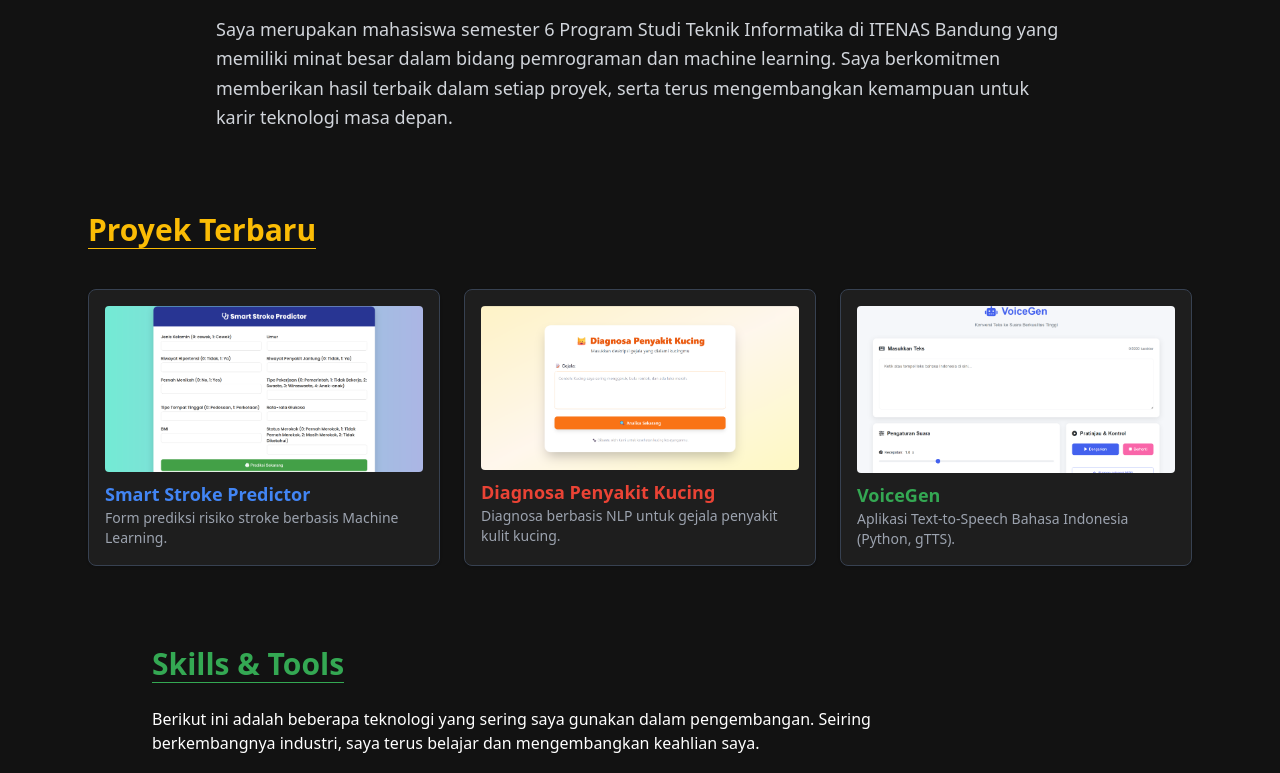
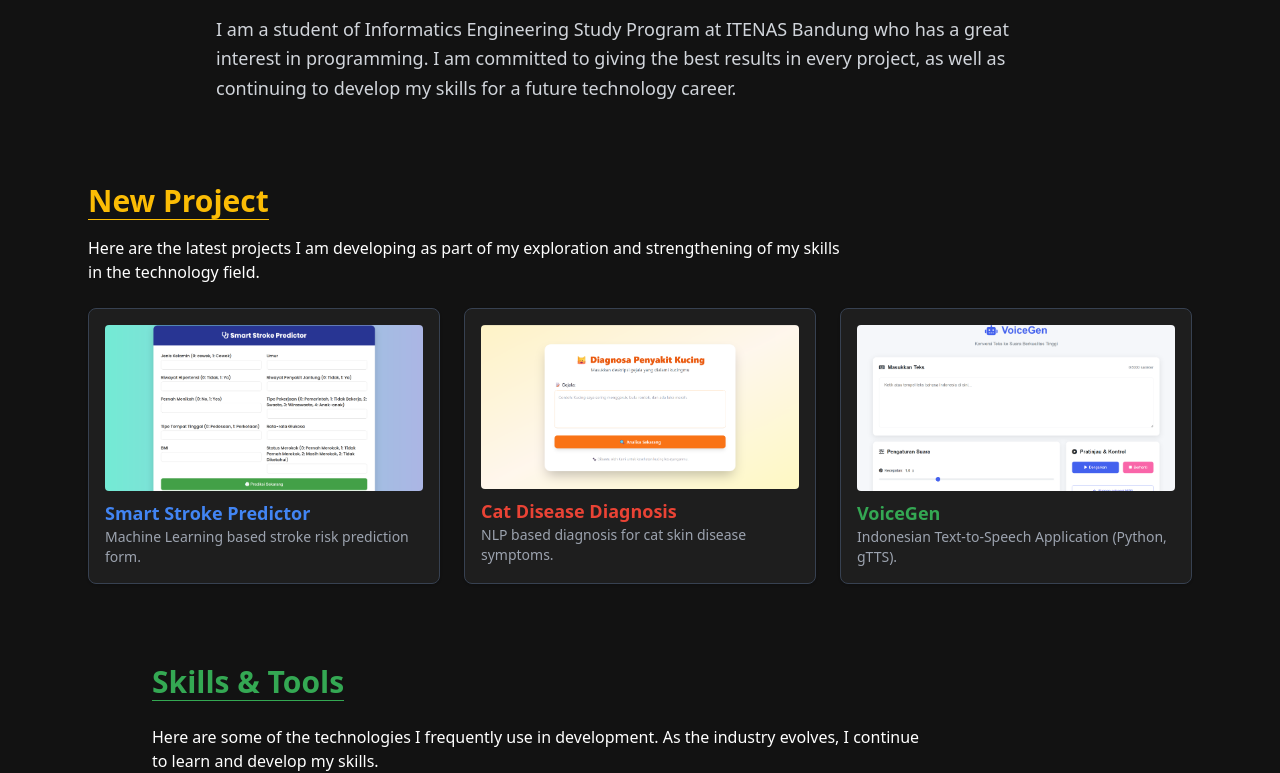
Before and after one commit to santoso669/portofolio-website, a plain HTML site: page index.html in a window 1280 px wide. Shown: the part 638-1411 px from the top of the page. Drawn offline with nearby package versions, Linux system fonts and the light colour scheme.

Commit message:
Update tampilan & fitur portofolio

```diff
--- a/index.html
+++ b/index.html
@@ -25,7 +25,7 @@
 
   <!-- Hero -->
   <section id="home" class="pt-32 text-center px-6 bg-[#1e1e1e]">
-    <h2 class="text-4xl md:text-5xl font-bold text-white">Halo, Saya <span class="text-[#4285F4]">Gumiwang</span></h2>
+    <h2 class="text-4xl md:text-5xl font-bold text-white">Hello, I'am <span class="text-[#4285F4]">Gumiwang</span></h2>
     <p class="mt-2 text-lg text-gray-400">Web Developer | Quality Tester | Tech Enthusiast</p>
     <img src="assets/foto.jpg" alt="Foto Profil" class="mx-auto mt-6 w-36 h-36 rounded-full ring-4 ring-[#FBBC05] shadow-lg hover:scale-105 transition duration-300">
     <a href="CV_Gumiwang.pdf" download class="inline-block mt-6 bg-[#34A853] text-white font-semibold px-6 py-2 rounded-lg shadow hover:bg-[#2a8640] transition">Download CV</a>
@@ -33,28 +33,31 @@
 
   <!-- About -->
   <section id="about" class="max-w-4xl mx-auto mt-20 px-6">
-    <h2 class="text-3xl font-semibold text-[#EA4335] mb-4 border-b border-[#EA4335] inline-block">Tentang Saya</h2>
-    <p class="mt-4 text-lg leading-relaxed text-gray-300">Saya merupakan mahasiswa semester 6 Program Studi Teknik Informatika di ITENAS Bandung yang memiliki minat besar dalam bidang pemrograman dan machine learning. Saya berkomitmen memberikan hasil terbaik dalam setiap proyek, serta terus mengembangkan kemampuan untuk karir teknologi masa depan.</p>
+    <h2 class="text-3xl font-semibold text-[#EA4335] mb-4 border-b border-[#EA4335] inline-block">About Me</h2>
+    <p class="mt-4 text-lg leading-relaxed text-gray-300">I am a student of Informatics Engineering Study Program at ITENAS Bandung who has a great interest in programming. I am committed to giving the best results in every project, as well as continuing to develop my skills for a future technology career.</p>
   </section>
 
   <!-- Projects -->
   <section id="projects" class="max-w-6xl mx-auto mt-20 px-6">
-    <h2 class="text-3xl font-semibold text-[#FBBC05] mb-4 border-b border-[#FBBC05] inline-block">Proyek Terbaru</h2>
+    <h2 class="text-3xl font-semibold text-[#FBBC05] mb-4 border-b border-[#FBBC05] inline-block">New Project</h2>
+    <p class="text-white text-base mb-6 max-w-3xl">
+      Here are the latest projects I am developing as part of my exploration and strengthening of my skills in the technology field.
+    </p>
     <div class="grid md:grid-cols-3 gap-6 mt-6">
       <div class="bg-[#1e1e1e] p-4 rounded-lg border border-gray-700 shadow hover:scale-[1.01] transition">
         <img src="assets/projek/stroke.png" class="rounded mb-2" alt="Stroke Predictor">
         <h3 class="text-lg font-bold text-[#4285F4]">Smart Stroke Predictor</h3>
-        <p class="text-sm text-gray-400">Form prediksi risiko stroke berbasis Machine Learning.</p>
+        <p class="text-sm text-gray-400">Machine Learning based stroke risk prediction form.</p>
       </div>
       <div class="bg-[#1e1e1e] p-4 rounded-lg border border-gray-700 shadow hover:scale-[1.01] transition">
         <img src="assets/projek/kucing.png" class="rounded mb-2" alt="Diagnosa Kucing">
-        <h3 class="text-lg font-bold text-[#EA4335]">Diagnosa Penyakit Kucing</h3>
-        <p class="text-sm text-gray-400">Diagnosa berbasis NLP untuk gejala penyakit kulit kucing.</p>
+        <h3 class="text-lg font-bold text-[#EA4335]">Cat Disease Diagnosis</h3>
+        <p class="text-sm text-gray-400">NLP based diagnosis for cat skin disease symptoms.</p>
       </div>
       <div class="bg-[#1e1e1e] p-4 rounded-lg border border-gray-700 shadow hover:scale-[1.01] transition">
         <img src="assets/projek/voicegen.png" class="rounded mb-2" alt="VoiceGen">
         <h3 class="text-lg font-bold text-[#34A853]">VoiceGen</h3>
-        <p class="text-sm text-gray-400">Aplikasi Text-to-Speech Bahasa Indonesia (Python, gTTS).</p>
+        <p class="text-sm text-gray-400">Indonesian Text-to-Speech Application (Python, gTTS).</p>
       </div>
     </div>
   </section>
@@ -63,8 +66,8 @@
   <section id="skills" class="max-w-5xl mx-auto mt-20 px-6">
     <h2 class="text-3xl font-semibold text-[#34A853] mb-6 border-b border-[#34A853] inline-block">Skills & Tools</h2>
     <p class="text-white text-base mb-6 max-w-3xl">
-      Berikut ini adalah beberapa teknologi yang sering saya gunakan dalam pengembangan.
-      Seiring berkembangnya industri, saya terus belajar dan mengembangkan keahlian saya.
+      Here are some of the technologies I frequently use in development.
+As the industry evolves, I continue to learn and develop my skills.
     </p>
 
     <div class="grid grid-cols-2 md:grid-cols-4 gap-6 mt-4">
@@ -120,19 +123,25 @@
 
   <!-- Certificates -->
   <section id="certificates" class="max-w-6xl mx-auto mt-20 px-6">
-    <h2 class="text-3xl font-semibold text-[#FBBC05] mb-4 border-b border-[#FBBC05] inline-block">Sertifikat</h2>
+    <h2 class="text-3xl font-semibold text-[#FBBC05] mb-4 border-b border-[#FBBC05] inline-block">Certificate</h2>
+    <p class="text-white text-base mb-6 max-w-3xl">
+      As a form of commitment to continuous learning, I have attended and completed the following trainings.
+    </p>
     <div class="grid md:grid-cols-3 gap-6 mt-6">
       <div class="bg-[#1e1e1e] p-4 rounded-lg border border-gray-700 shadow">
         <img src="assets/sertifikat_img/python.jpg" class="rounded" alt="Crash Course Python">
         <p class="mt-2 text-sm text-center text-gray-400">Crash Course on Python - Google</p>
+        <a href= https://www.coursera.org/account/accomplishments/verify/XAZD5ONPP0K4 target="_blank" class="block mt-3 text-center bg-[#4285F4] hover:bg-[#3367D6] text-white text-sm py-2 rounded transition">View</a>
       </div>
       <div class="bg-[#1e1e1e] p-4 rounded-lg border border-gray-700 shadow">
         <img src="assets/sertifikat_img/testing.jpg" class="rounded" alt="Software Testing">
         <p class="mt-2 text-sm text-center text-gray-400">Software Testing - University of Leeds</p>
+        <a href= https://www.coursera.org/account/accomplishments/verify/LRPNQ2GJ7LHD target="_blank" class="block mt-3 text-center bg-[#4285F4] hover:bg-[#3367D6] text-white text-sm py-2 rounded transition">View</a>
       </div>
       <div class="bg-[#1e1e1e] p-4 rounded-lg border border-gray-700 shadow">
         <img src="assets/sertifikat_img/ai.jpg" class="rounded" alt="AI Essentials">
         <p class="mt-2 text-sm text-center text-gray-400">Google AI Essentials</p>
+        <a href= https://www.coursera.org/account/accomplishments/verify/P70RLCAVL07W target="_blank" class="block mt-3 text-center bg-[#4285F4] hover:bg-[#3367D6] text-white text-sm py-2 rounded transition">View</a>
       </div>
     </div>
   </section>
```
